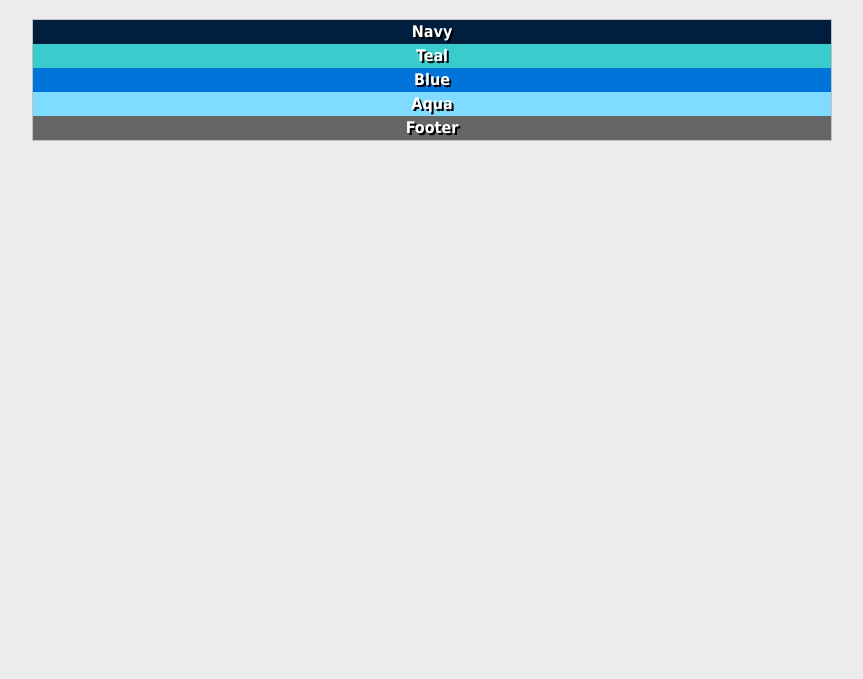
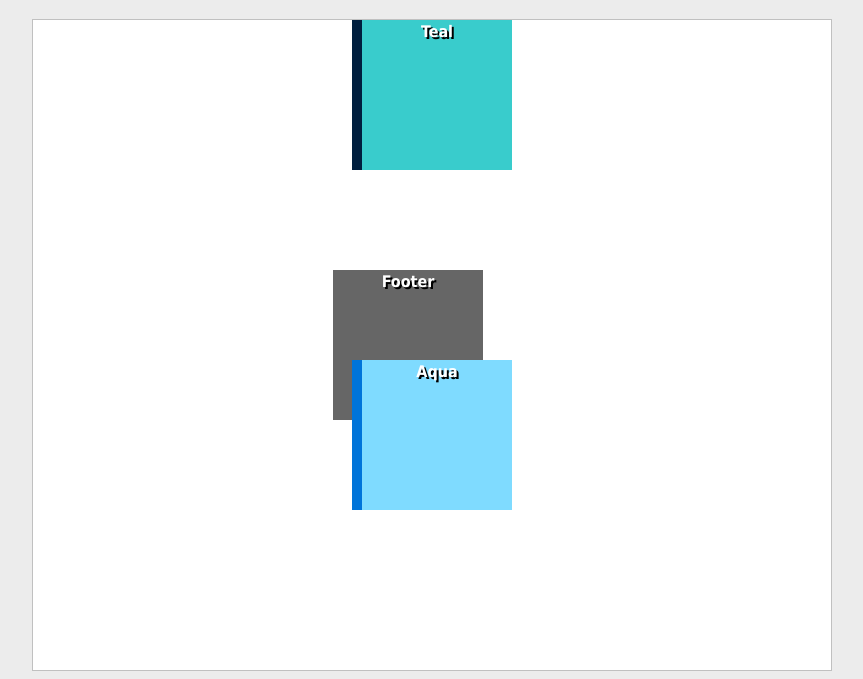
Before and after one commit to cjones-ifsc-1310/WebTech11003-01, a plain HTML site: page positioning-lab/absolute-2.html in a window 1280 px wide. Shown: the part 148-827 px from the top of the page, without its empty margins (208-1071 px from the left). Before the commit the page ends 800 px from the top, so only its background shows below. Drawn offline with Linux system fonts and the light colour scheme.

Commit message:
Exercise IV

```diff
--- a/positioning-lab/absolute-2.html
+++ b/positioning-lab/absolute-2.html
@@ -34,18 +34,45 @@
     }
     #navy {
       background-color: #001f3f;
+      height: 150px;
+      width: 150px;
+      position:absolute;
+      top:168px;
+      left:560px;
     }
     #teal {
       background-color: #39CCCC;
+      height: 150px;
+      width: 150px;
+    position:absolute;
+     top:168px;
+      right:560px;
+
     }
-    #blue {
+    #blue{
       background-color: #0074D9;
-    }
+      height: 150px;
+      width: 150px;
+      position:absolute;
+      bottom: 142px;
+      left:560px;
+      }
     #aqua {
       background-color: #7FDBFF;
+      height: 150px;
+      width: 150px;
+      position:absolute;
+      bottom: 142px;
+      right:560px;
     }
     #footer {
       background-color: #666;
+      height: 150px;
+      width: 150px;
+      margin-top:250px;
+      margin-bottom: 250px;
+      margin-right:300px;
+      margin-left:300px;
     }
     h1 {
       color: #000;
@@ -65,4 +92,4 @@
   </section>
 </body>
 
-</html>
+      </html>
```
